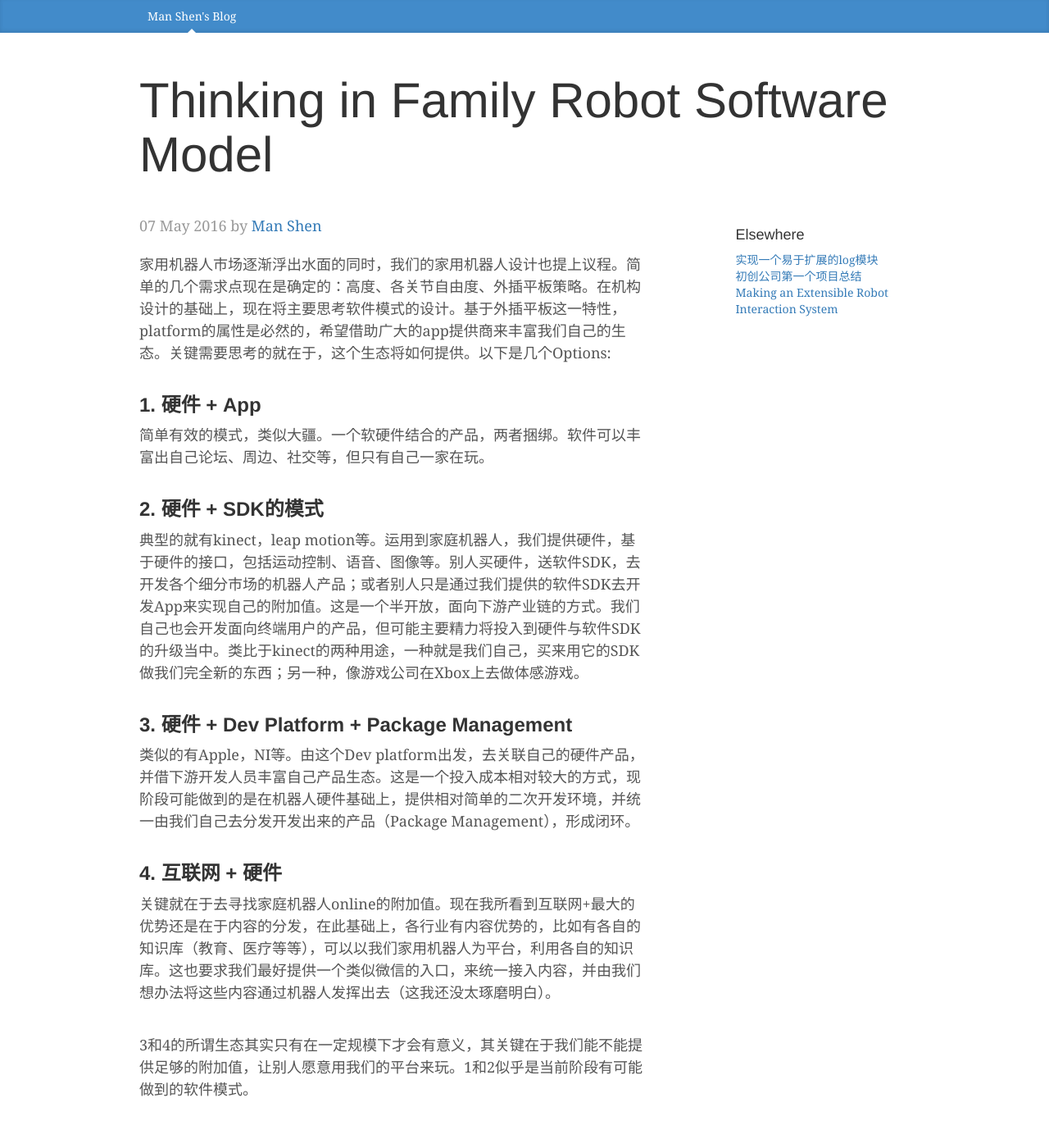
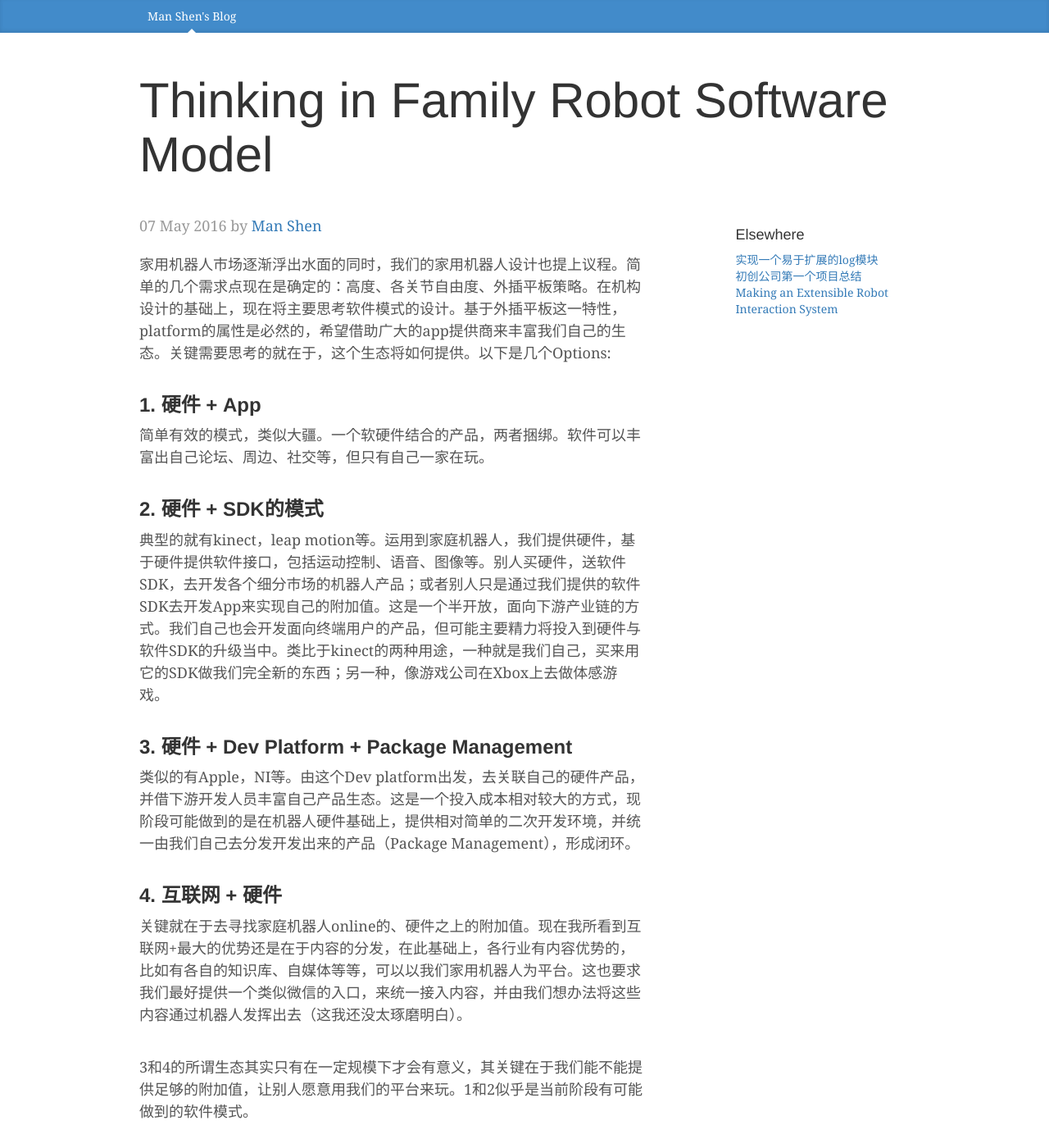
Before and after one commit to MoonTTMM/manshen, a Jekyll site: the page built from _posts/2016-5-7-Thinking-in-family-robot.html, in a window 1280 px wide and 1400 px high. Shown: the whole window at 82% size. Built offline with Jekyll 4.4.1, drawn with Linux system fonts in a browser that asks for light colours; nearby versions of some CDN libraries.

Commit message:
some modification

```diff
--- a/_posts/2016-5-7-Thinking-in-family-robot.html
+++ b/_posts/2016-5-7-Thinking-in-family-robot.html
@@ -12,12 +12,12 @@ title: Thinking in Family Robot Software Model
 <p>简单有效的模式，类似大疆。一个软硬件结合的产品，两者捆绑。软件可以丰富出自己论坛、周边、社交等，但只有自己一家在玩。</p><br />
 
 <h3><b>2. 硬件 + SDK的模式</b></h3>
-<p>典型的就有kinect，leap motion等。运用到家庭机器人，我们提供硬件，基于硬件的接口，包括运动控制、语音、图像等。别人买硬件，送软件SDK，去开发各个细分市场的机器人产品；或者别人只是通过我们提供的软件SDK去开发App来实现自己的附加值。这是一个半开放，面向下游产业链的方式。我们自己也会开发面向终端用户的产品，但可能主要精力将投入到硬件与软件SDK的升级当中。类比于kinect的两种用途，一种就是我们自己，买来用它的SDK做我们完全新的东西；另一种，像游戏公司在Xbox上去做体感游戏。</p><br />
+<p>典型的就有kinect，leap motion等。运用到家庭机器人，我们提供硬件，基于硬件提供软件接口，包括运动控制、语音、图像等。别人买硬件，送软件SDK，去开发各个细分市场的机器人产品；或者别人只是通过我们提供的软件SDK去开发App来实现自己的附加值。这是一个半开放，面向下游产业链的方式。我们自己也会开发面向终端用户的产品，但可能主要精力将投入到硬件与软件SDK的升级当中。类比于kinect的两种用途，一种就是我们自己，买来用它的SDK做我们完全新的东西；另一种，像游戏公司在Xbox上去做体感游戏。</p><br />
 
 <h3><b>3. 硬件 + Dev Platform + Package Management</b></h3>
 <p>类似的有Apple，NI等。由这个Dev platform出发，去关联自己的硬件产品，并借下游开发人员丰富自己产品生态。这是一个投入成本相对较大的方式，现阶段可能做到的是在机器人硬件基础上，提供相对简单的二次开发环境，并统一由我们自己去分发开发出来的产品（Package Management），形成闭环。</p><br />
 
 <h3><b>4. 互联网 + 硬件</b></h3>
-<p>关键就在于去寻找家庭机器人online的附加值。现在我所看到互联网+最大的优势还是在于内容的分发，在此基础上，各行业有内容优势的，比如有各自的知识库（教育、医疗等等），可以以我们家用机器人为平台，利用各自的知识库。这也要求我们最好提供一个类似微信的入口，来统一接入内容，并由我们想办法将这些内容通过机器人发挥出去（这我还没太琢磨明白）。</p><br />
+<p>关键就在于去寻找家庭机器人online的、硬件之上的附加值。现在我所看到互联网+最大的优势还是在于内容的分发，在此基础上，各行业有内容优势的，比如有各自的知识库、自媒体等等，可以以我们家用机器人为平台。这也要求我们最好提供一个类似微信的入口，来统一接入内容，并由我们想办法将这些内容通过机器人发挥出去（这我还没太琢磨明白）。</p><br />
 
 <p>3和4的所谓生态其实只有在一定规模下才会有意义，其关键在于我们能不能提供足够的附加值，让别人愿意用我们的平台来玩。1和2似乎是当前阶段有可能做到的软件模式。</p>
```
